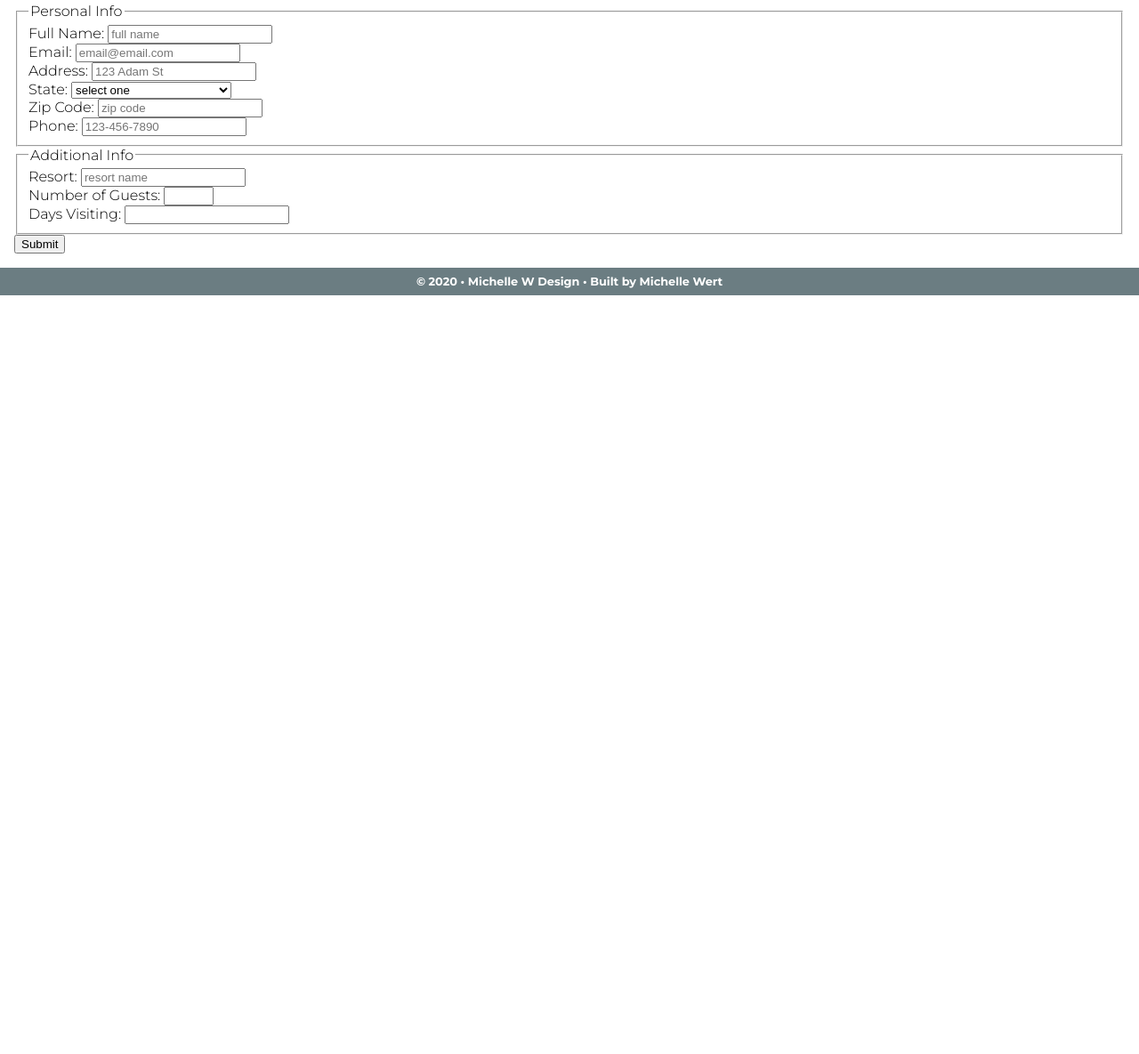
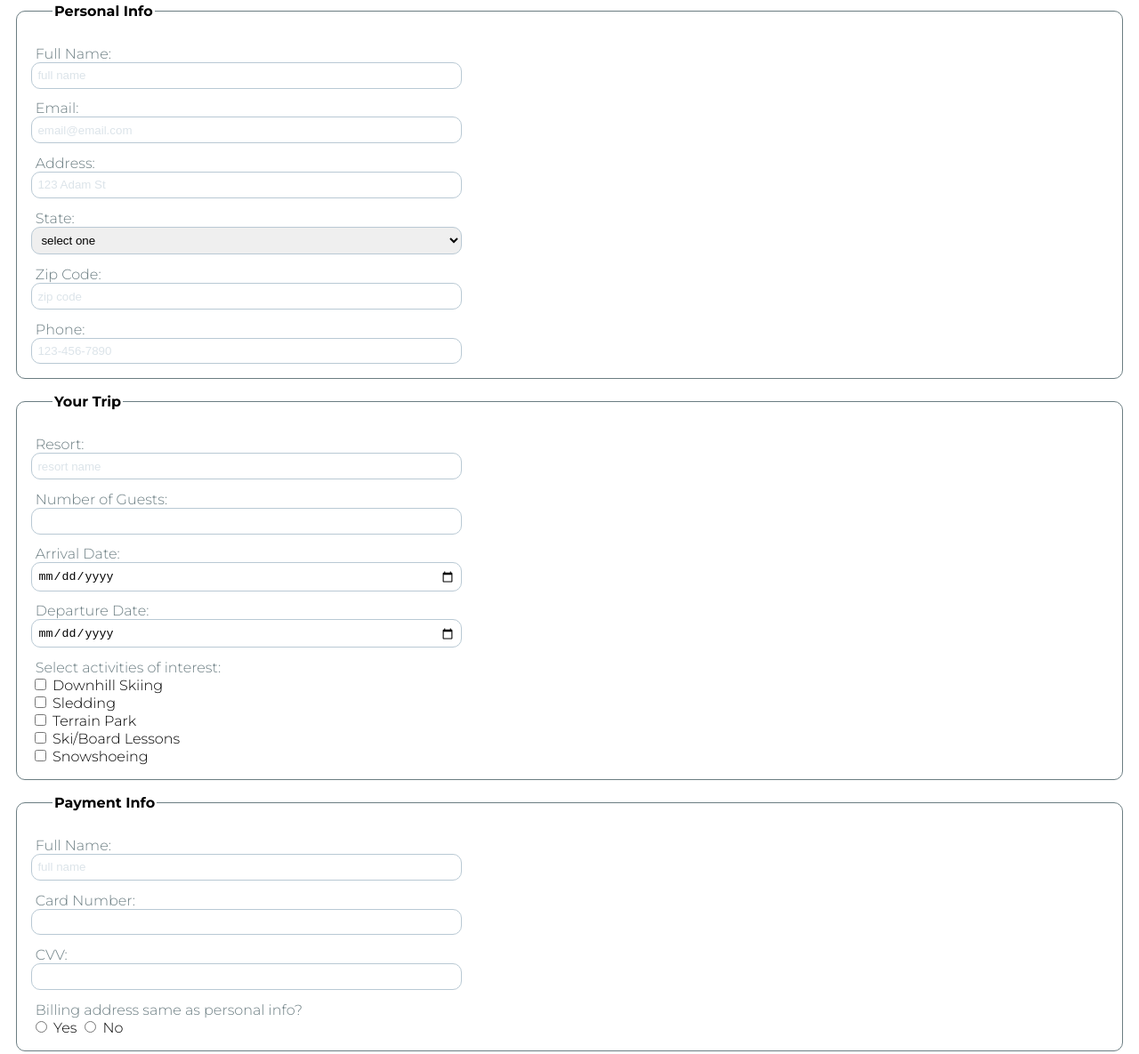
Before and after one commit to michellewert7/webEssentials, a plain HTML site: page booking.html in a window 1280 px wide. Shown: the part 193-1378 px from the top of the page at 89% size. Before the commit the page ends 800 px from the top, so only its background shows below. Drawn offline with Linux system fonts and the light colour scheme.

Commit message:
form complete with styling

```diff
--- a/allSnow.css
+++ b/allSnow.css
@@ -211,6 +211,51 @@ figure.resorts figcaption span {
     color: #6B7D82;
 }
 
+/* form styling */
+
+form.booking fieldset {
+    padding: 16px;
+    border-radius: 10px;
+    border: solid 1.5px #6B7D82;
+    margin-top: 16px;
+    margin-bottom: 16px;
+}
+
+form.booking legend {
+    font-weight: 600;
+    margin-left: 24px;
+}
+
+form.booking span {
+    display: block;
+    padding: .8rem 0 0 .3rem;
+    color: #6B7D82;
+}
+
+form.booking .userInfo {
+    width: 40%;
+    border-radius: 10px;
+    border: solid 1px #B9C9D4;
+    padding: .4rem;
+}
+
+form.booking ::placeholder {
+    color: #B9C9D4;
+    opacity: 50%;
+}
+
+form.booking .bookButton {
+    width: 20rem;
+    padding: .8rem;
+    margin-left: 2%;
+    background: #9EB59D;
+    border-radius: 10px;
+    font-family: 'Montserrat', sans-serif;
+    font-weight: 600;
+    font-size: 16px;
+    color: black;
+}
+
 /* footer */
 
 footer {
--- a/booking.html
+++ b/booking.html
@@ -30,14 +30,14 @@
 
         <fieldset>
             <legend>Personal Info</legend>
-            <label><span>Full Name: </span><input type="text" name="name" placeholder="full name" required></label>
+            <label><span>Full Name: </span><input type="text" name="name" placeholder="full name" required class="userInfo"></label>
             <br>
-            <label><span>Email: </span><input type="email" name="email" placeholder="email@email.com"></label>
+            <label><span>Email: </span><input type="email" name="email" placeholder="email@email.com" class="userInfo"></label>
             <br>
-            <label><span>Address: </span><input type="text" name="address" placeholder="123 Adam St" required></label>
+            <label><span>Address: </span><input type="text" name="address" placeholder="123 Adam St" required class="userInfo"></label>
             <br>
             <label><span>State: </span>
-                <select>
+                <select class="userInfo">
                     <option>select one</option>
                     <option>Alabama</option>
                     <option>Alaska</option>
@@ -89,26 +89,57 @@
                     <option>Wyoming</option>
                 </select>
             <br>
-            <label><span>Zip Code: </span><input type="number" name="zip" placeholder="zip code" required></label>
+            <label><span>Zip Code: </span><input type="number" name="zip" placeholder="zip code" required class="userInfo"></label>
             <br>
-            <label><span>Phone: </span><input type="tel" name="phone" placeholder="123-456-7890" required pattern="[0-9.]{10,14}"></label>
+            <label><span>Phone: </span><input type="tel" name="phone" placeholder="123-456-7890" required pattern="[0-9.]{10,14}" class="userInfo"></label>
             <br>
         </fieldset>
 
         <fieldset>
-            <legend>Additional Info</legend>
+            <legend>Your Trip</legend>
 
-            <label><span>Resort: </span><input type="text" name="resort" placeholder="resort name" required></label>
+            <label><span>Resort: </span><input type="text" name="resort" placeholder="resort name" required class="userInfo"></label>
             <br>
-            <label><span>Number of Guests: </span><input type="number" name="guests" placeholder="" min="0" max="50" required></label>
+            <label><span>Number of Guests: </span><input type="number" name="guests" required class="userInfo"></label>
+            <br>
+            <label><span>Arrival Date: </span><input type="date" name="date"  required class="userInfo"></label>
+            <br>
+            <label><span>Departure Date: </span><input type="date" name="date" required class="userInfo"></label>
+            <br>
+            <span>Select activities of interest: </span>
+                <label></label><input type="checkbox" name="downhill" > Downhill Skiing</label>
+                <br>
+                <label></label><input type="checkbox" name="sledding" > Sledding</label>
+                <br>
+                <label></label><input type="checkbox" name="park"> Terrain Park</label>
+                <br>
+                <label></label><input type="checkbox" name="lessons"> Ski/Board Lessons</label>
+                <br>
+                <label></label><input type="checkbox" name="shoe"> Snowshoeing</label>
+        </fieldset>
 
+        <fieldset>
+            <legend>Payment Info</legend>
+            <label><span>Full Name: </span><input type="text" name="name" placeholder="full name" required class="userInfo"></label>
             <br>
-            <label><span>Days Visiting: </span><input type="number" name="address" placeholder="" required></label>
+            <label><span>Card Number: </span><input type="number" name="card" placeholder="" required pattern="[0-9.]{16}" class="userInfo"></label>
+            <br>
+            <label><span>CVV: </span><input type="number" name="cvv" placeholder="" required pattern="[0-9.]{3}" class="userInfo"></label>
+            <br>
+            <label><span>Billing address same as personal info? </span>
+                <input type="radio" name="name" placeholder="full name" required> Yes
+                <input type="radio" name="name" placeholder="full name" required> No</label>
             <br>
         </fieldset>
 
+        <fieldset>
+            <legend>Additional Notes</legend>
+            <label><span>Please leave any additional notes for your travel agent, so that you can have the best trip possible!</span></label>
+            <br>
+            <textarea name="notes" class="userInfo">type note here</textarea>
+        </fieldset>
 
-        <input type="submit" name="submit" >
+        <input type="submit" name="submit" value="Confirm Booking" class="bookButton">
     </form>
 
 </main>
```
Also changed, not shown: index.html (+0 -1 lines).
